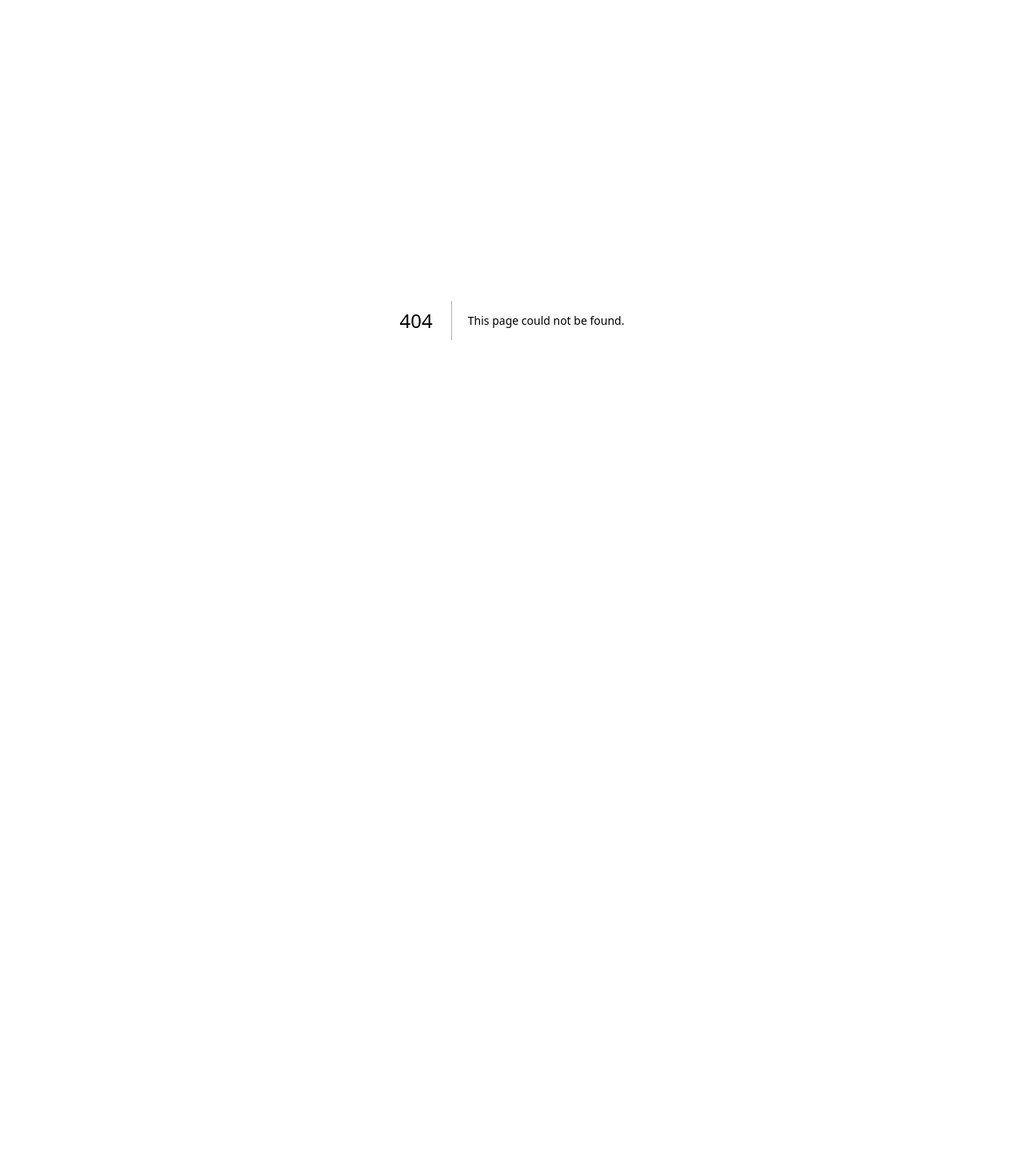
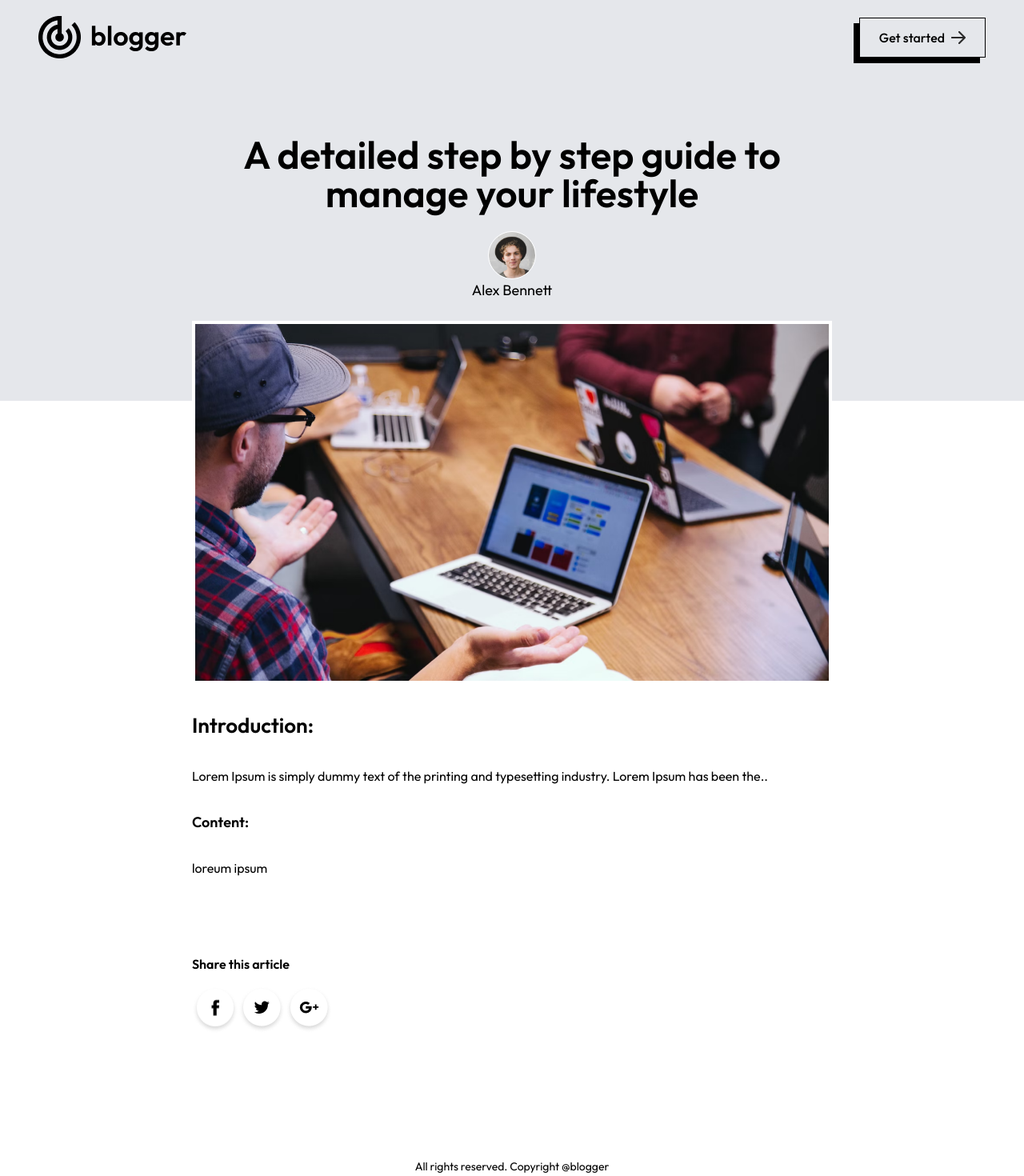
Before and after one commit to RonaldoSetzer/next-blog-app, a Next.js app: page /blogs/1 in a window 1280 px wide. Before the commit this address had no page. Shown: the top 1470 px of the page at 80% size. Before the commit the page ends 800 px from the top, so only its background shows below. Built offline with nearby package versions, Linux system fonts and the light colour scheme.

Commit message:
feat: create a blog page route

```diff
--- /dev/null
+++ b/app/blogs/[id]/page.jsx
@@ -0,0 +1,62 @@
+'use client'
+import { assets, blog_data } from '@/Assets/assets'
+import Footer from '@/Components/Footer'
+import Image from 'next/image'
+import Link from 'next/link'
+import React, { useEffect, useState } from 'react'
+
+const page = ({params}) => {
+  const [data, setData] = useState(null)
+  const fetchBlogData = () => {
+    for (let i = 0; i < blog_data.length; i++) {
+      if (Number(blog_data[i].id) === Number(params.id) ){
+        setData(blog_data[i])
+        console.log(blog_data[i])
+        break
+      }
+    }
+  }
+
+  useEffect(() => {
+    fetchBlogData()
+  }, [])
+
+  return (
+     data? <>
+      <div className='bg-gray-200 py-5 px-5 md:px-12 lg:px28'>
+        <div className='flex justify-between items-center'>
+          <Link href='/'>
+            <Image src={assets.logo} alt='' width={180} className='w-[130px] sm:w-auto'/>
+          </Link>
+          <button className='flex items-center gap-2 font-medium py-1 px-2 sm:py-3 sm:px-6 border border-black shadow-[-7px_7px_0_#000000]'>
+            Get started
+            <Image src={assets.arrow} alt='' />
+          </button>
+        </div>
+        <div className='text-center my-24'>
+          <h1 className='text-2xl sm:text-5xl font-semibold max-w-[700px] mx-auto'>{data.title}</h1>
+          <Image src={data.author_img} width={60} height={60} className='rounded-full mx-auto mt-6 border border-white'/>
+          <p className='mt1 pb-2 text-lg max-w-[740px] mx-auto'>{data.author}</p>
+        </div>
+      </div>
+      <div className='mx-5 max-w-[800px] md:mx-auto mt-[-100px] mb-10'>
+        <Image className='border-4 border-white' src={data.image} width={1200} height={720} alt='' />
+        <h1 className='my-8 text-[26px] font-semibold'>Introduction:</h1>
+        <p>{data.description}</p>
+        <h3 className='my-8 text-[18px] font-semibold'>Content:</h3>
+        <p className='my-3'>loreum ipsum</p>
+        <div className='my-24'>
+          <p className='text-black font font-semibold my-4'>Share this article</p>
+          <div className='flex'>
+            <Image src={assets.facebook_icon} alt='' />
+            <Image src={assets.twitter_icon} alt='' />
+            <Image src={assets.googleplus_icon} alt='' />
+          </div>
+        </div>
+      </div>
+      <Footer />
+    </>: <></>
+  )
+}
+
+export default page
```
